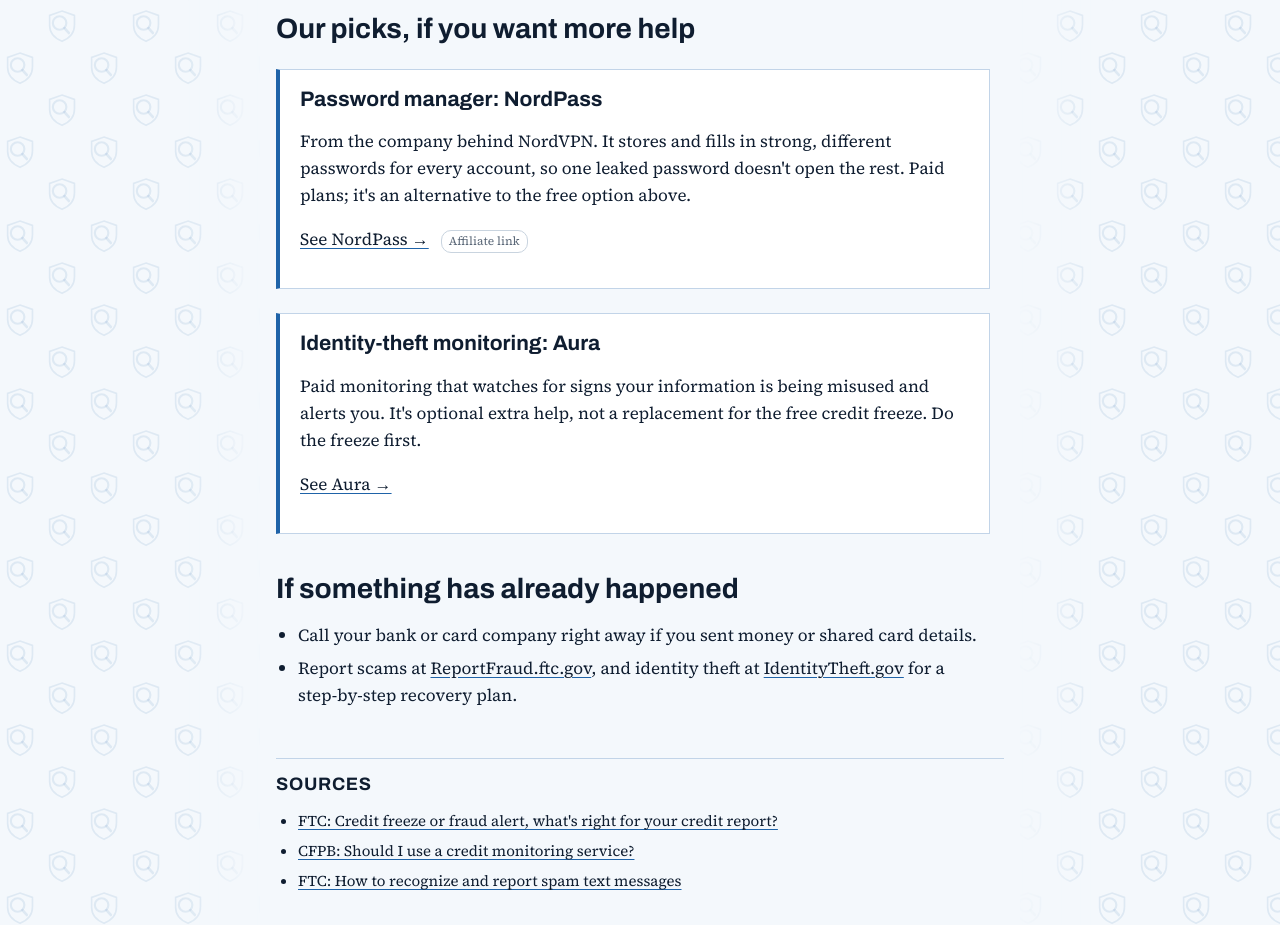
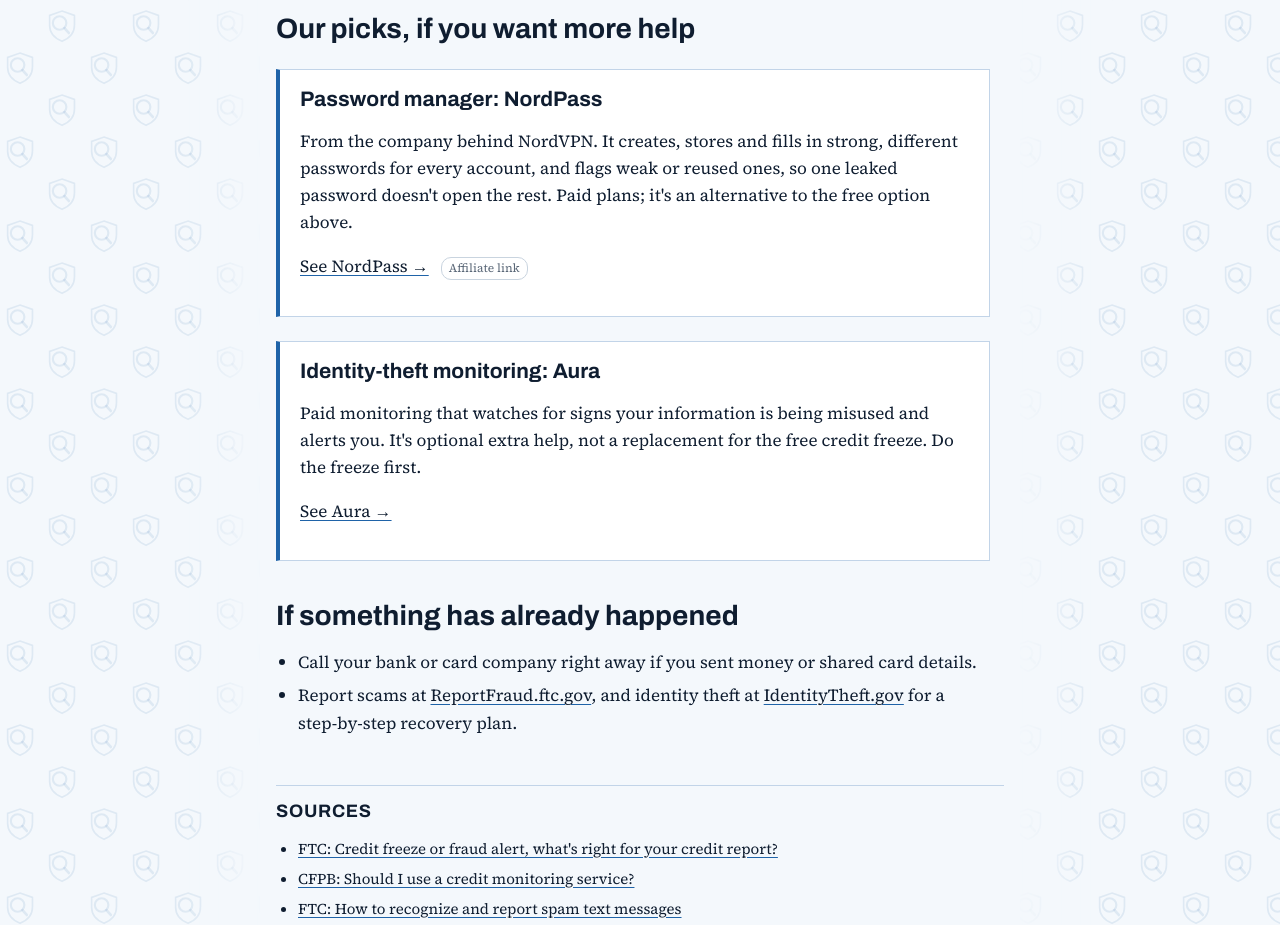
Before and after one commit to tomshubert/fakes-com, a plain HTML site: page protect.html in a window 1280 px wide. Shown: the part 1128-2053 px from the top of the page. Drawn offline with Linux system fonts and the light colour scheme.

Commit message:
Protect page: NordPass blurb mentions password generation and weak/reused password checks
Co-Authored-By: Claude Opus 5.5 <noreply@anthropic.com>
Claude-Session: https://claude.ai/code/session_01WW95L2V2KPkBtVcq7yqL1Z

```diff
--- a/protect.html
+++ b/protect.html
@@ -50,7 +50,7 @@
 <h2>Our picks, if you want more help</h2>
 <div class="callout">
   <h3>Password manager: NordPass</h3>
-  <p>From the company behind NordVPN. It stores and fills in strong, different passwords for every account, so one leaked password doesn't open the rest. Paid plans; it's an alternative to the free option above.</p>
+  <p>From the company behind NordVPN. It creates, stores and fills in strong, different passwords for every account, and flags weak or reused ones, so one leaked password doesn't open the rest. Paid plans; it's an alternative to the free option above.</p>
   <p><a href="https://go.nordpass.io/aff_c?offer_id=488&amp;aff_id=161109&amp;url_id=9356" rel="sponsored nofollow noopener" target="_blank">See NordPass →</a> <span class="aff-tag">Affiliate link</span></p>
 </div>
 <div class="callout">
```
Also changed, not shown: content/pages/protect.html (+1 -1 lines).
